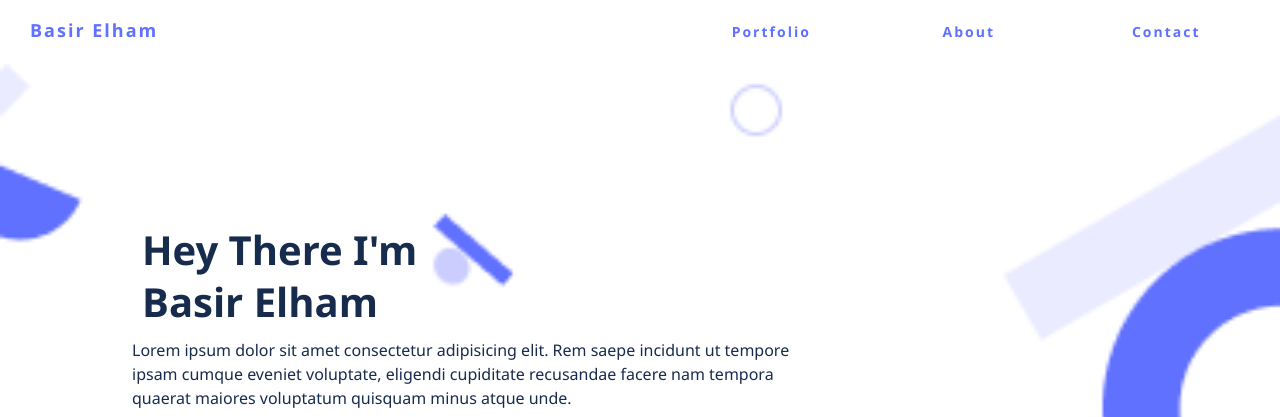
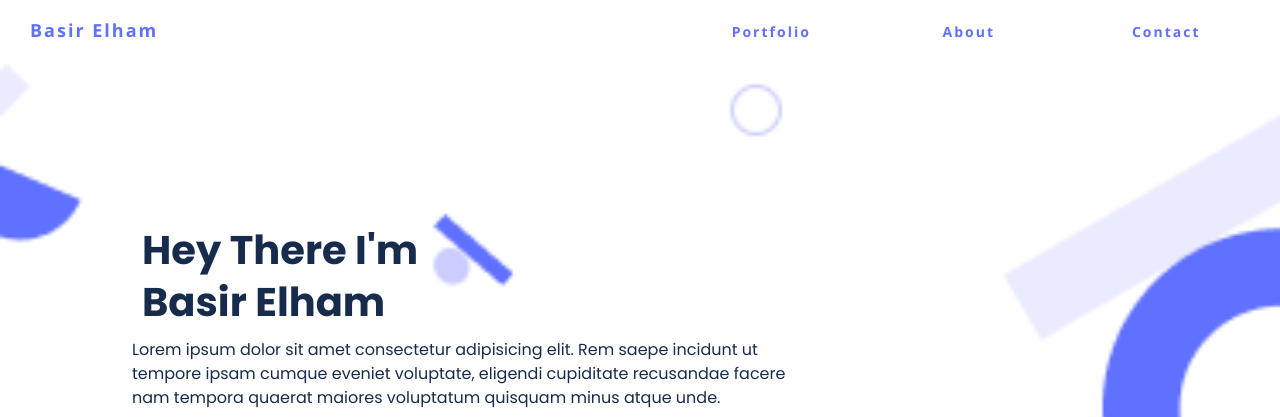
Before and after one commit to Elhambasir/MyPortfolio, a website: page index.html in a window 1280 px wide. Shown: the top 417 px of the page. Drawn offline with Linux system fonts and the light colour scheme.

Commit message:
added Poppins font

```diff
--- a/style.css
+++ b/style.css
@@ -1,3 +1,5 @@
+@import url('https://fonts.googleapis.com/css2?family=Poppins:wght@200;300;400;500;600;700&display=swap');
+
 html {
   box-sizing: border-box;
 }
@@ -10,7 +12,7 @@ html {
 
 body {
   margin: 0;
-  font-family: 'Segoe UI', Tahoma, Geneva, Verdana, sans-serif;
+  font-family: 'Poppins', Tahoma, Geneva, Verdana, sans-serif;
   font-style: normal;
   font-weight: 400;
   font-size: 16px;
@@ -420,6 +422,7 @@ footer {
 
 .contactme input {
   width: 100%;
+  font-family: 'Poppins', sans-serif;
   height: 40px;
   margin: 10px 0;
   border: none;
```
